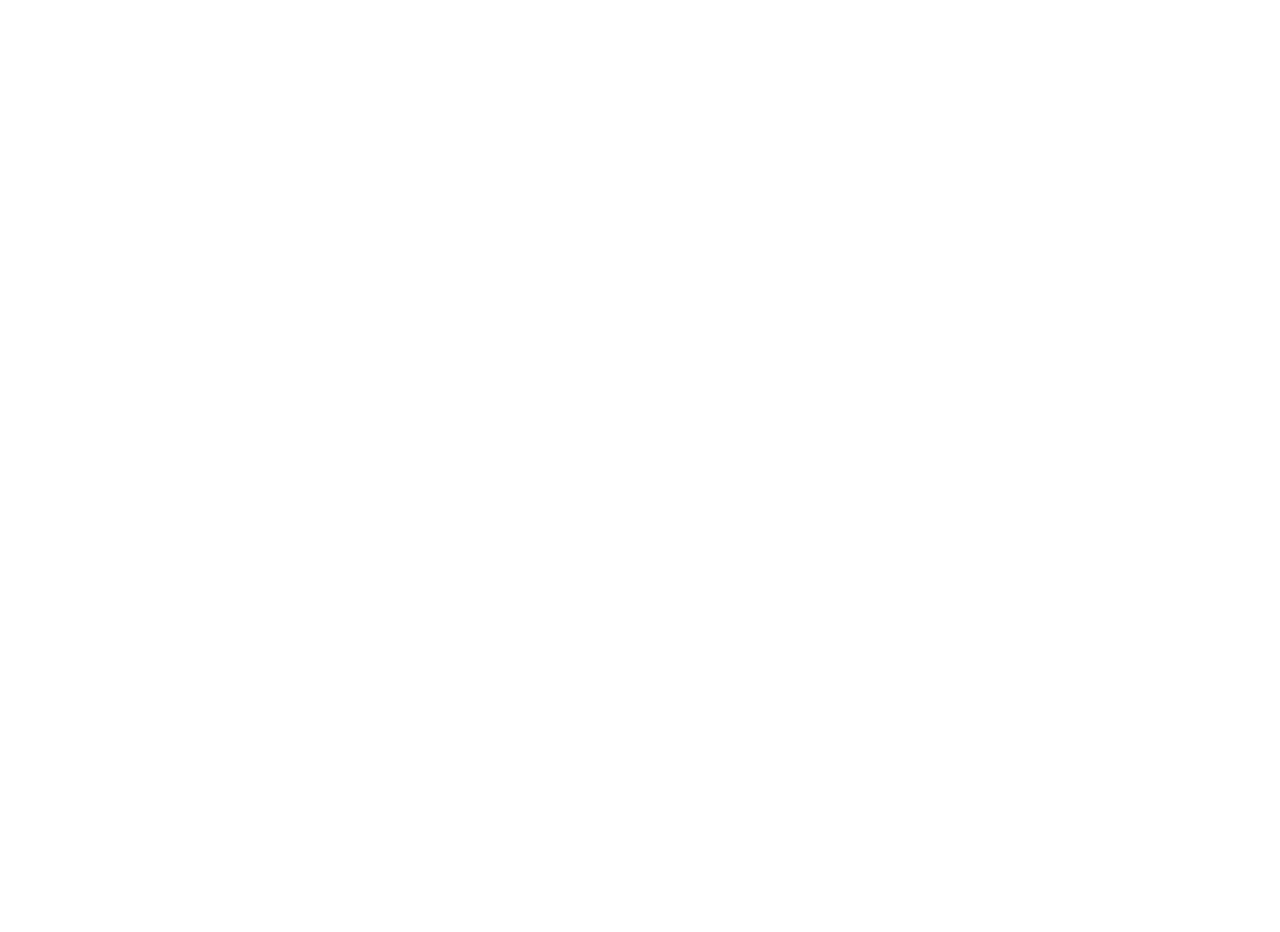
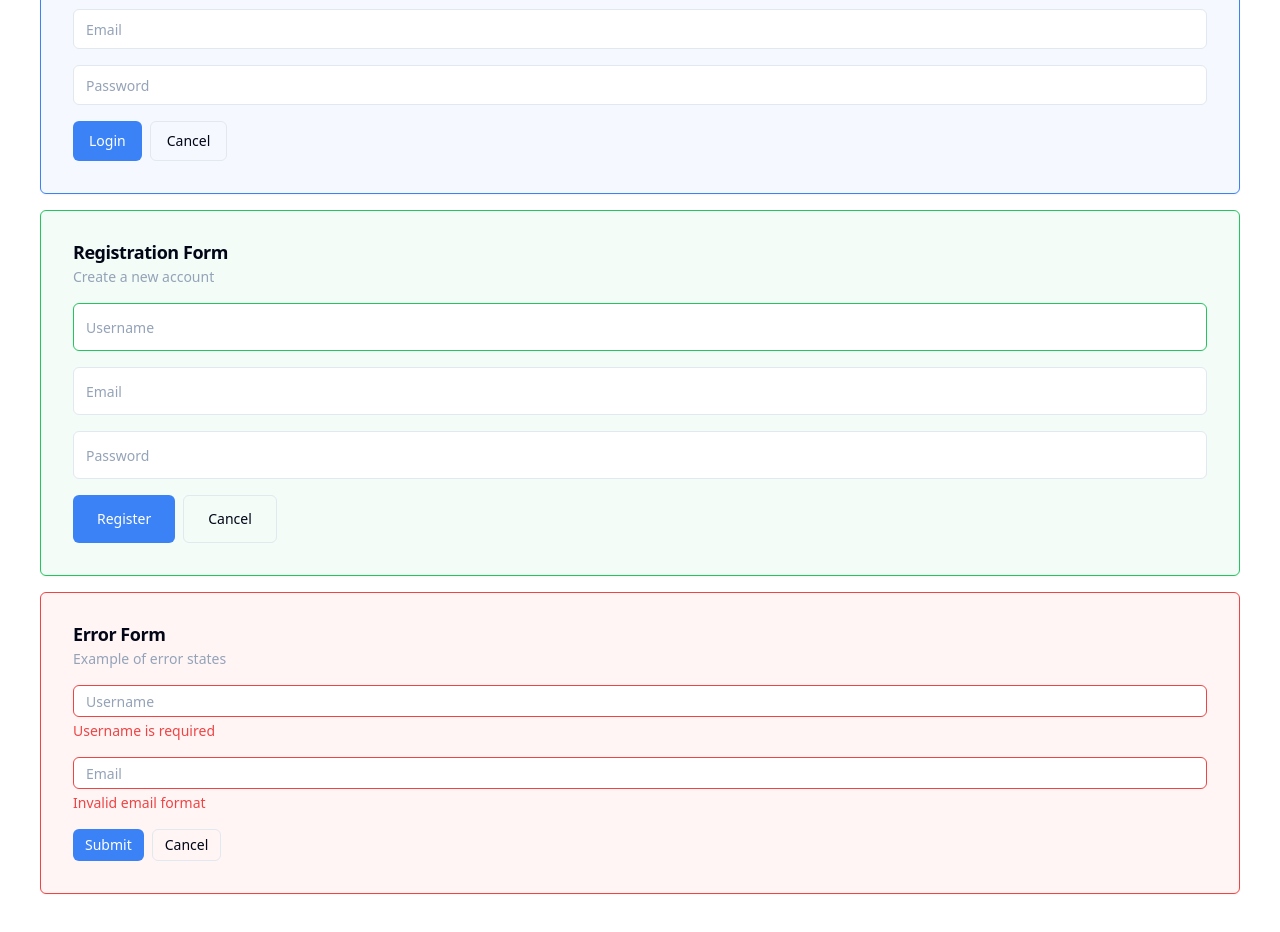
Before and after one commit to enayatfard/meezoon, a React (Vite) app: page / in a window 1280 px wide. Shown: the part 180-1112 px from the top of the page. Before the commit the page ends 800 px from the top, so only its background shows below. Built offline with nearby package versions, Linux system fonts and the light colour scheme.

Commit message:
Add login, registration, and error forms to App component; implement theme toggle functionality

```diff
--- a/src/App.tsx
+++ b/src/App.tsx
@@ -1,8 +1,118 @@
+import {
+  Card,
+  CardDescription,
+  CardHeader,
+  CardTitle,
+  CardContent,
+  CardFooter,
+} from "./components/ui/card";
+import { Button } from "./components/ui/button";
+import { Input } from "./components/ui/input";
+import { ThemeProvider, useTheme } from "./components/theme-provider";
+
+function ThemeToggle() {
+  const { theme, setTheme } = useTheme();
+  return (
+    <Button
+      variant="outline"
+      onClick={() => setTheme(theme.name === "light" ? "dark" : "light")}
+    >
+      Toggle {theme.name === "light" ? "Dark" : "Light"} Mode
+    </Button>
+  );
+}
+
+function AppContent() {
+  return (
+    <div className="flex flex-col gap-4 p-10">
+      <div className="flex justify-end">
+        <ThemeToggle />
+      </div>
+
+      <Card variant="primary">
+        <CardHeader>
+          <CardTitle>Login Form</CardTitle>
+          <CardDescription>Enter your credentials to continue</CardDescription>
+        </CardHeader>
+        <CardContent className="space-y-4">
+          <Input placeholder="Email" inputSize="md" variant="default" />
+          <Input
+            placeholder="Password"
+            type="password"
+            inputSize="md"
+            variant="default"
+          />
+        </CardContent>
+        <CardFooter className="flex gap-2">
+          <Button variant="default" size="md">
+            Login
+          </Button>
+          <Button variant="outline" size="md">
+            Cancel
+          </Button>
+        </CardFooter>
+      </Card>
+
+      <Card variant="success">
+        <CardHeader>
+          <CardTitle>Registration Form</CardTitle>
+          <CardDescription>Create a new account</CardDescription>
+        </CardHeader>
+        <CardContent className="space-y-4">
+          <Input placeholder="Username" inputSize="lg" variant="success" />
+          <Input placeholder="Email" inputSize="lg" variant="default" />
+          <Input
+            placeholder="Password"
+            type="password"
+            inputSize="lg"
+            variant="default"
+          />
+        </CardContent>
+        <CardFooter className="flex gap-2">
+          <Button variant="default" size="lg">
+            Register
+          </Button>
+          <Button variant="outline" size="lg">
+            Cancel
+          </Button>
+        </CardFooter>
+      </Card>
+
+      <Card variant="error">
+        <CardHeader>
+          <CardTitle>Error Form</CardTitle>
+          <CardDescription>Example of error states</CardDescription>
+        </CardHeader>
+        <CardContent className="space-y-4">
+          <Input
+            placeholder="Username"
+            inputSize="sm"
+            error="Username is required"
+          />
+          <Input
+            placeholder="Email"
+            inputSize="sm"
+            error="Invalid email format"
+          />
+        </CardContent>
+        <CardFooter className="flex gap-2">
+          <Button variant="default" size="sm">
+            Submit
+          </Button>
+          <Button variant="outline" size="sm">
+            Cancel
+          </Button>
+        </CardFooter>
+      </Card>
+    </div>
+  );
+}
+
 function App() {
   return (
-    <>
-      <div className="flex flex-col gap-4"></div>
-    </>
+    <ThemeProvider>
+      <AppContent />
+    </ThemeProvider>
   );
 }
 
```
